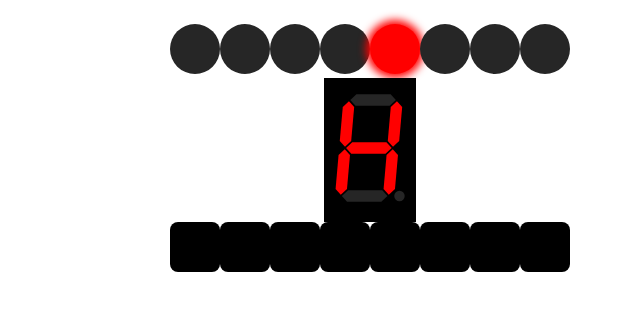
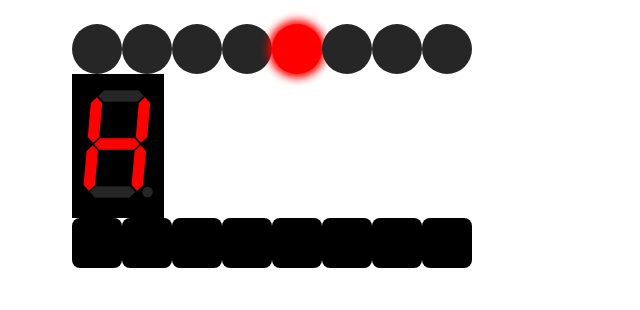
Before and after one commit to DrZlo13/huimk, a Svelte app: page / in a window 1280 px wide. Shown: the top 310 px of the page, without its empty margins (270-910 px from the left). Built offline with nearby package versions, Linux system fonts and the light colour scheme.

Commit message:
Добавлен выбор направления элементов на панели. Добавлено выравнивание по центру.

```diff
--- a/src/Panel.svelte
+++ b/src/Panel.svelte
@@ -5,13 +5,17 @@
 	export let offsetBottom = 0;
 	export let offsetLeft = 0;
 	export let offsetRight = 0;
+	export let direction = 'row';
 </script>
 <div style="{`
+            display: flex;
         	padding-top: ${offsetTop}px;
         	padding-bottom: ${offsetBottom}px;
         	padding-left: ${offsetLeft}px;
         	padding-right: ${offsetRight}px;
-        	${justify === 'around' ? 'display: flex; justify-content: space-around' : ''};
+        	${justify === 'around' ? 'justify-content: space-around' : ''};
+        	${justify === 'center' ? 'justify-content: center' : ''};
+        	${direction === 'column' ? 'flex-direction: column' : ''};
     	`}">
 	<slot/>
 </div>
```
